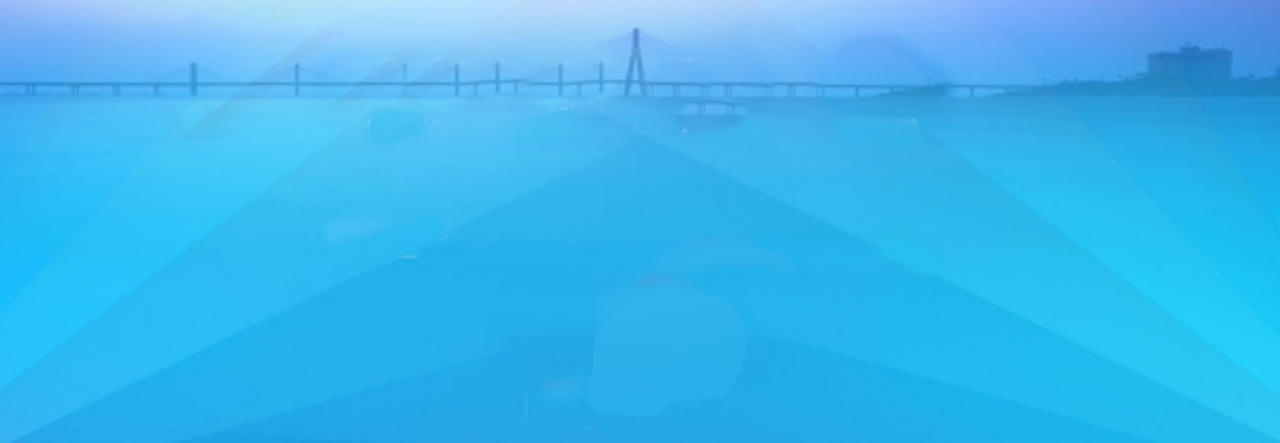
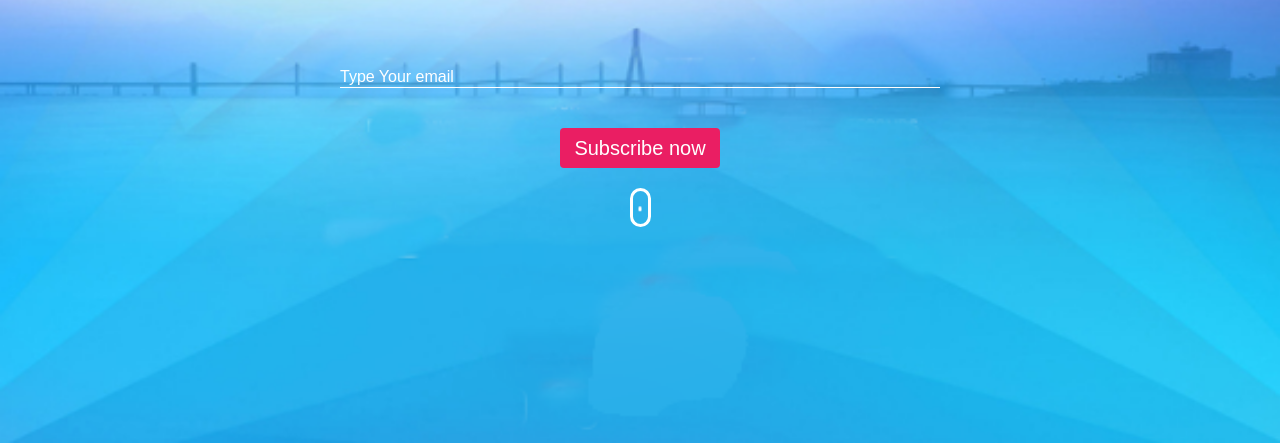
Before and after one commit to VytautasValutis/08-coming-soon, a website: page index.html in a window 1280 px wide. Shown: the part 357-800 px from the top of the page. Drawn offline with Linux system fonts and the light colour scheme.

Commit message:
Subscribe part #5

```diff
--- /dev/null
+++ b/css/components/subscribe.css
@@ -0,0 +1,21 @@
+.subscribe {
+    display: flex;
+    width: 100%;
+    gap: 20px;
+    padding-top: 50px;
+    flex-wrap: wrap;
+    justify-content: center;
+}
+.subscribe > input {
+    font-size: 16px;
+    line-height: 1.2em;
+    width: 100%;
+    margin-bottom: 20px;
+    color: #fff;
+    border: none;
+    border-bottom: 1px solid #fff;
+    background-color: transparent;
+}
+.subscribe > input::placeholder {
+    color: #fff;
+}
--- a/css/pages/main.css
+++ b/css/pages/main.css
@@ -6,6 +6,8 @@
 /* components */
 @import '../components/clock.css';
 @import '../components/form.css';
+@import '../components/mouse.css';
+@import '../components/subscribe.css';
 @import '../components/progress-bar.css';
 @import '../components/button.css';
 /* custom style below this comment line */
--- a/index.html
+++ b/index.html
@@ -48,6 +48,10 @@
                     <div class="value">39</div>
                     <div class="label">Seconds</div>
                 </div>
+            </div>
+            <div class="subscribe">
+                <input type="text" placeholder="Type Your email">
+                <button class="btn" type="submit">Subscribe now</button>
             </div>
             <div class="mouse"></div>
         </div>
```
